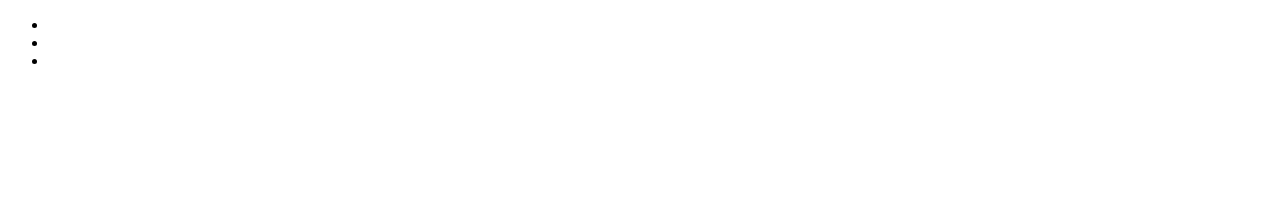
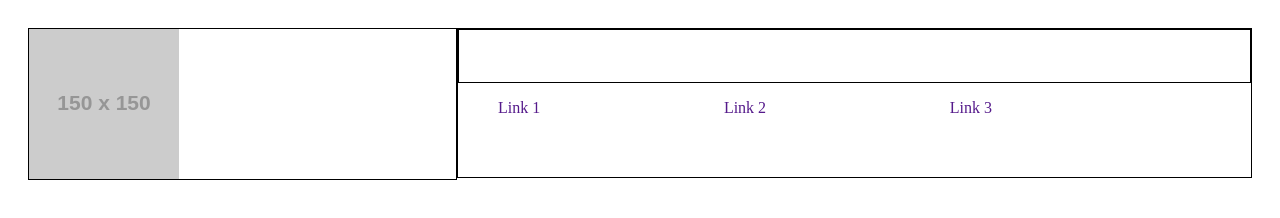
Before and after one commit to bambooka/landing_page, a plain HTML site: page index.html in a window 1280 px wide. Drawn offline with Linux system fonts and the light colour scheme; placeholder pictures from the web are drawn by us.

Commit message:
Put to header default content

```diff
--- a/css/style.css
+++ b/css/style.css
@@ -0,0 +1,44 @@
+/* HEADER */
+
+header {
+    height: 150px;
+    padding: 20px;
+    display: flex;
+    flex-flow: row nowrap;
+}
+
+header div {
+    border: 1px solid black;
+}
+
+header #logo {
+    width: 35%;
+    height: 100%;
+}
+
+header #menu_panel {
+    width: 65%;
+}
+
+header #info_panel {
+    height: 35%;
+}
+
+header #nav_panel {
+    height: 65%;
+    border: none;
+}
+
+#nav {
+    display: flex;
+    flex-flow: row nowrap;
+}
+
+#nav li {
+    width: 30%;
+    list-style-type: none;
+}
+
+#nav li a {
+    text-decoration: none;
+}
--- a/index.html
+++ b/index.html
@@ -9,7 +9,11 @@
 <body>
 
 <header>
-    <div id="logo"></div>
+    <div id="logo">
+        <a href="https://placeholder.com">
+            <img src="https://via.placeholder.com/150" alt="logo">
+        </a>
+    </div>
     <div id="menu_panel">
         <div id="info_panel">
             <p></p>
@@ -17,9 +21,9 @@
         </div>
         <div id="nav_panel">
             <ul id="nav">
-                <li class="nav_btn"></li>
-                <li class="nav_btn"></li>
-                <li class="nav_btn"></li>
+                <li class="nav_btn"><a href="">Link 1</a></li>
+                <li class="nav_btn"><a href="">Link 2</a></li>
+                <li class="nav_btn"><a href="">Link 3</a></li>
             </ul>
         </div>
     </div>
```
